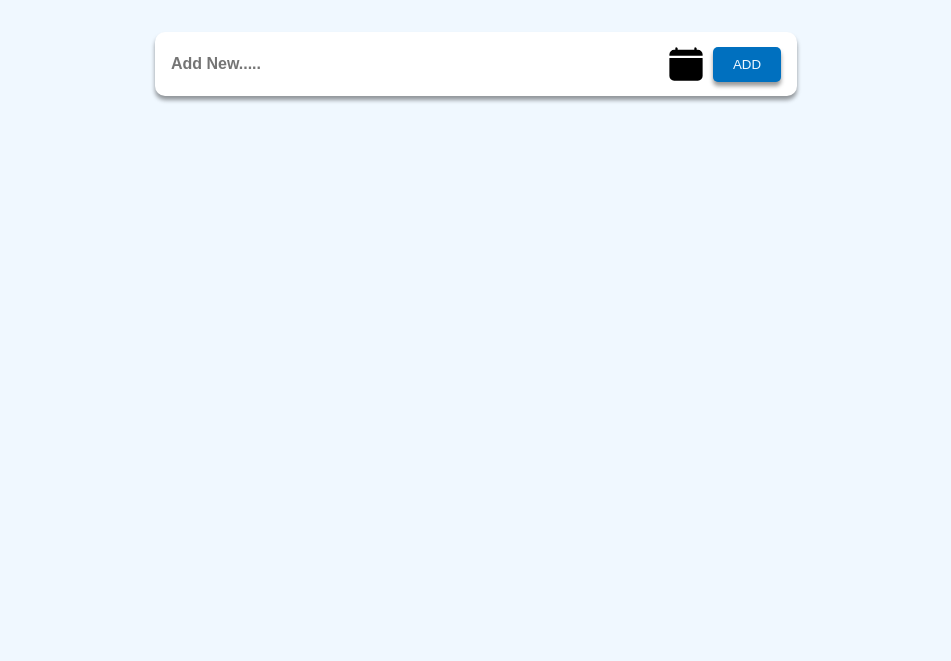
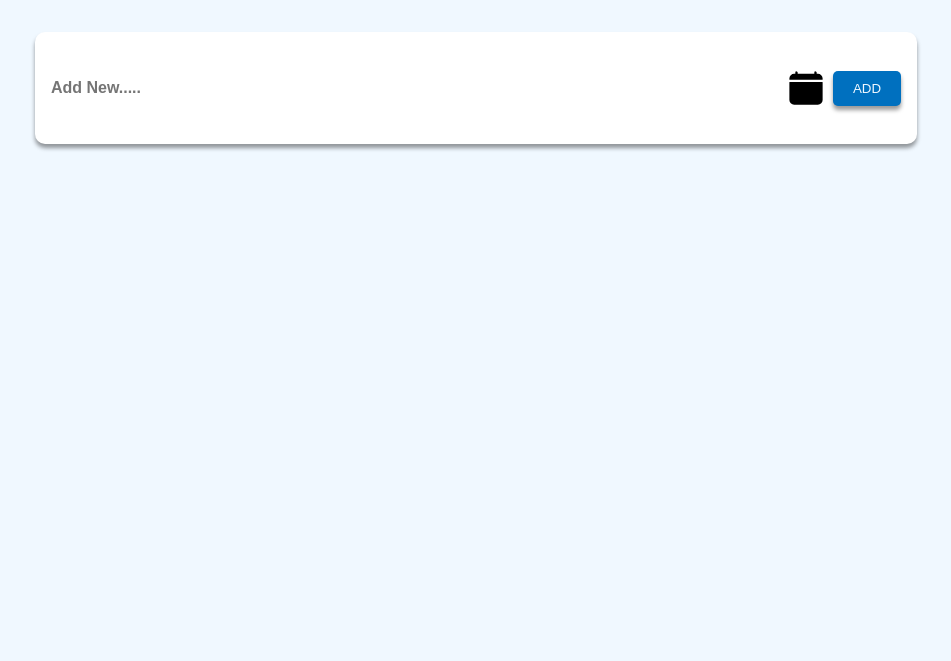
Before and after one commit to Asad935477/Todo-List, a website built with Vite: page index.html in a window 1280 px wide. Shown: the part 139-800 px from the top of the page, without its empty margins (164-1115 px from the left). Built offline with nearby package versions, Linux system fonts and the light colour scheme.

Commit message:
fixed UI text bar width and height

```diff
--- a/style.css
+++ b/style.css
@@ -36,6 +36,7 @@ header{
   align-items: center;
   border-radius: 10px;
   box-shadow: 0px 4px 4px rgba(0, 0, 0, 0.4);
+
 }
 
 .cal-con{
@@ -69,15 +70,11 @@ button{
   background-color: white;
   color: black;
   font-weight: bold;
-  height: 2rem;
-  width: 30rem;
+  height: 5rem;
+  width: 45rem;
   border-radius: 10px;
   border: transparent;
   margin: 1rem;
-  font-size: medium;
+  font-size: medium
 
 }
-
-.input-bar[type="text"]:focus {
-  outline: none;
-}
```
